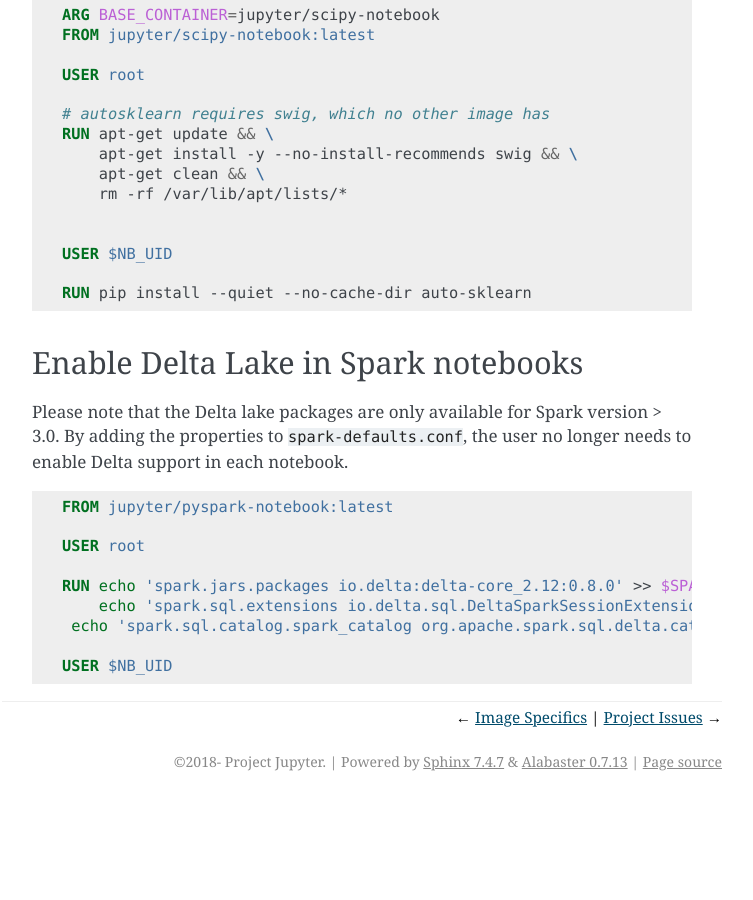
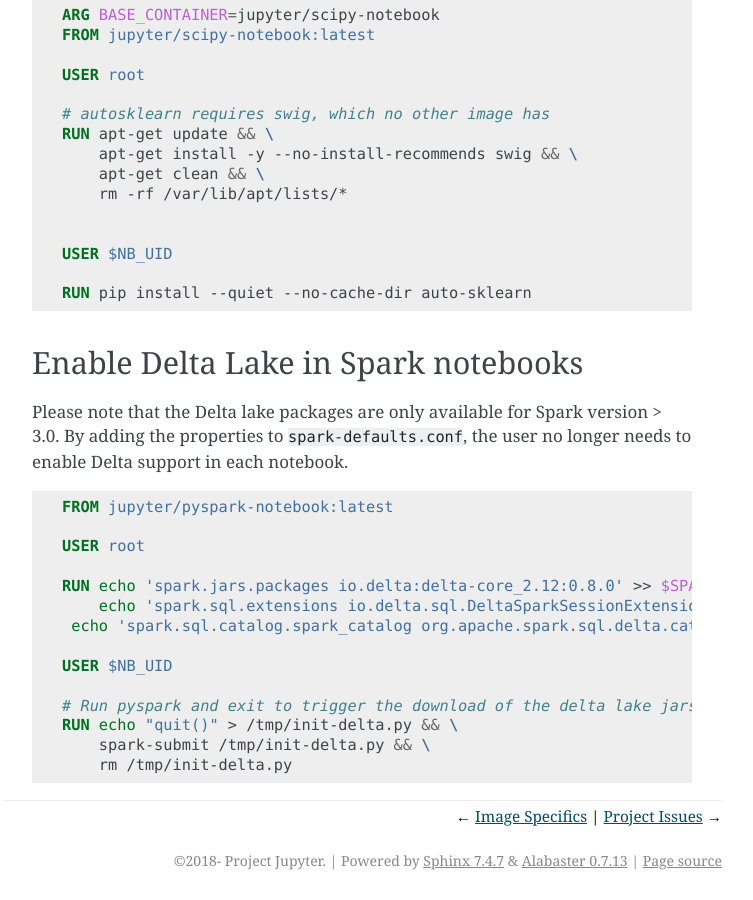
Before and after one commit to jupyter/docker-stacks, a Sphinx documentation site: the page built from docs/using/recipes.md, in a window 1280 px wide and 900 px high, scrolled down 10892 px. Shown: the whole window, without its empty margins (388-1141 px from the left). Built offline with Sphinx 7.4.7, drawn with Linux system fonts in a browser that asks for light colours; pages that are not in the unit, such as notebooks, are missing from menus; before the commit the page ends 11693 px from its top, so only the background shows below that.

Commit message:
Add run of pyspark
Co-authored-by: Romain <romainx@users.noreply.github.com>

````diff
--- a/docs/using/recipes.md
+++ b/docs/using/recipes.md
@@ -542,4 +542,9 @@
  echo 'spark.sql.catalog.spark_catalog org.apache.spark.sql.delta.catalog.DeltaCatalog' >> $SPARK_HOME/conf/spark-defaults.conf
 
 USER $NB_UID
+
+# Run pyspark and exit to trigger the download of the delta lake jars
+RUN echo "quit()" > /tmp/init-delta.py && \
+    spark-submit /tmp/init-delta.py && \
+    rm /tmp/init-delta.py
 ```
````
